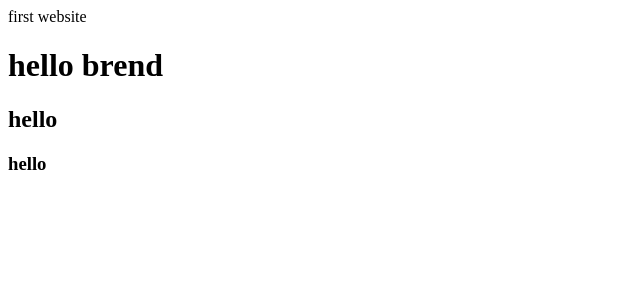
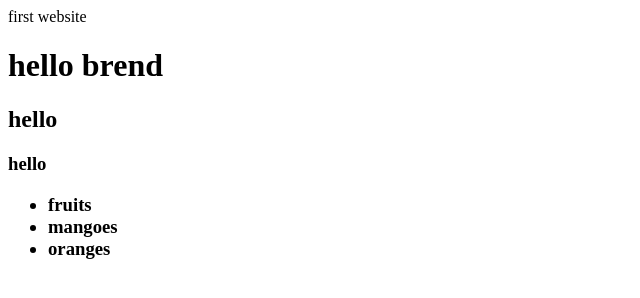
Before and after one commit to reanbrenda/Portfolio, a plain HTML site: page index.html in a window 1280 px wide. Shown: the whole page, without its empty margins (0-640 px from the left). Drawn offline with Linux system fonts and the light colour scheme.

Commit message:
first changes

```diff
--- a/index.html
+++ b/index.html
@@ -5,6 +5,12 @@
     <h1>hello brend</h1>
     <h2>hello</h2>
     <h3>hello</<h3>
+    <ul>
+      <li>fruits</li>
+      <li>mangoes</li>
+      <li>oranges</li>
+    </ul>
+
 
 
   </body>
```
